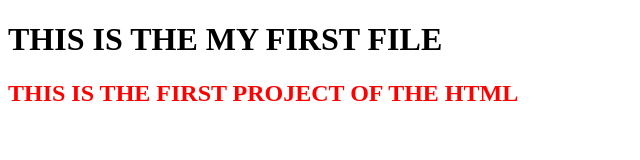
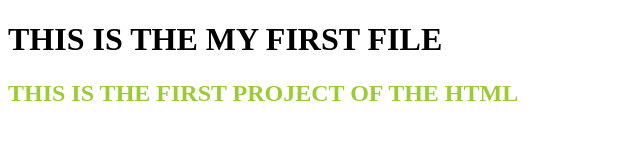
Before and after one commit to yogita-jain-code/html, a plain HTML site: page index.html in a window 1280 px wide. Shown: the whole page, without its empty margins (0-640 px from the left). Drawn offline with Linux system fonts and the light colour scheme.

Commit message:
new file

```diff
--- a/index.html
+++ b/index.html
@@ -7,7 +7,7 @@
     <title>Document</title>
     <style>
      h2{
-        color : red;
+        color : yellowgreen;
 
     }
 
```
